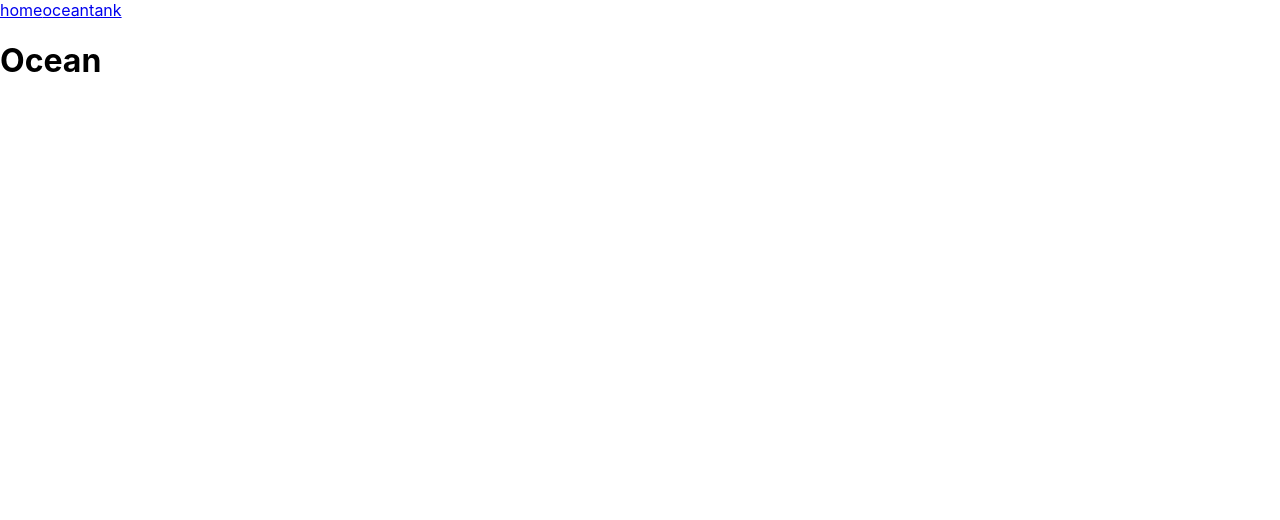
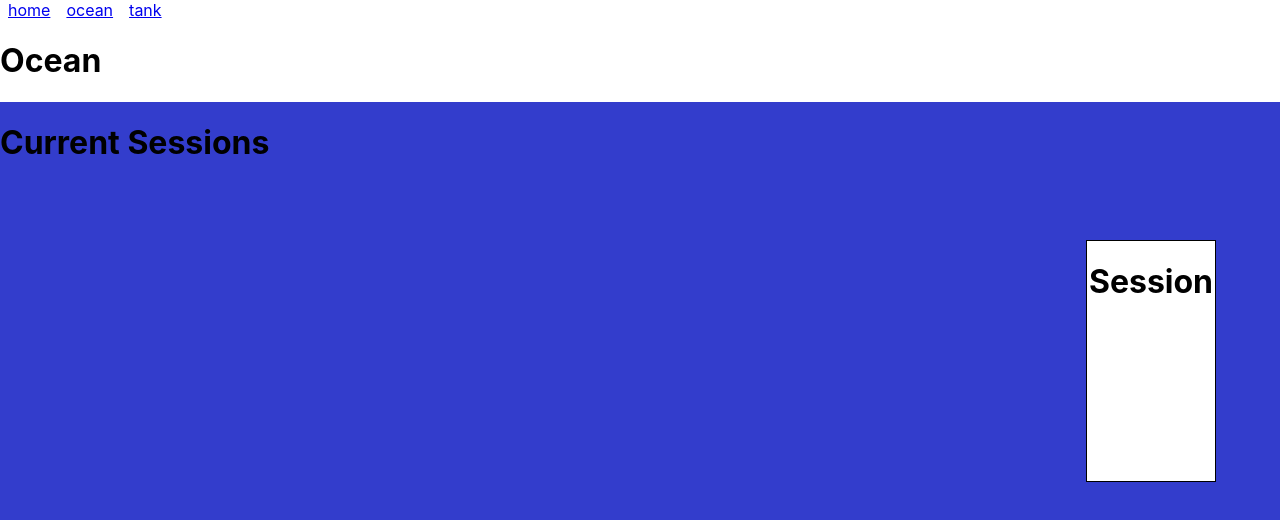
Before and after one commit to Matthew-Kwan/Ocean_app, a React (Create React App) app in the folder ocean/: page /ocean in a window 1280 px wide. Shown: the top 520 px of the page. Built offline with nearby package versions, Linux system fonts and the light colour scheme.

Commit message:
added some boxes and some useful hooks for auth

```diff
--- a/ocean/src/App.css
+++ b/ocean/src/App.css
@@ -2,37 +2,10 @@
   text-align: center;
 }
 
-.App-logo {
-  height: 40vmin;
-  pointer-events: none;
+#root {
+  height: 100%;
 }
 
-@media (prefers-reduced-motion: no-preference) {
-  .App-logo {
-    animation: App-logo-spin infinite 20s linear;
-  }
+.link {
+  padding:0.5rem;
 }
-
-.App-header {
-  background-color: #282c34;
-  min-height: 100vh;
-  display: flex;
-  flex-direction: column;
-  align-items: center;
-  justify-content: center;
-  font-size: calc(10px + 2vmin);
-  color: white;
-}
-
-.App-link {
-  color: #61dafb;
-}
-
-@keyframes App-logo-spin {
-  from {
-    transform: rotate(0deg);
-  }
-  to {
-    transform: rotate(360deg);
-  }
-}
--- a/ocean/src/App.js
+++ b/ocean/src/App.js
@@ -1,5 +1,5 @@
 import './App.css';
-import React from 'react'
+import React, { useState, useEffect } from 'react'
 
 // import components
 import Ocean from './components/Ocean'
@@ -9,19 +9,30 @@ import Tank from './components/Tank'
 import { Route, Switch, Link, BrowserRouter } from 'react-router-dom'
 
 function App() {
+
+  const [user, setUser] = useState({})
+  const [loggedIn, setLoggedIn] = useState(false)
+
+  useEffect(() => {
+    if(user) {
+      setLoggedIn(true)
+    }
+  },[user])
+
   return (
 
     <BrowserRouter>
       <div>
-        <Link to="/">home</Link>
-        <Link to="/ocean">ocean</Link>
-        <Link to="/tank">tank</Link>
+        <Link className="link" to="/">home</Link>
+        <Link className="link" to="/ocean">ocean</Link>
+        <Link className="link" to="/tank">tank</Link>
       </div>
 
       <Switch>
         <Route path="/ocean" render={() => {
+          // will need this to redirect to login page if the user is not logged in
           return (
-            <Ocean/>
+            <Ocean user={user} setUser={setUser}/>
           )
         }}/>
 
--- a/ocean/src/components/Ocean.js
+++ b/ocean/src/components/Ocean.js
@@ -1,8 +1,28 @@
-import React from 'react'
+import React, { useState, useEffect } from 'react'
+import './ocean.css'
 
-const Ocean = () => {
+
+
+
+const Ocean = ({user, setUser}) => {
+
   return (
-    <h1>Ocean</h1>
+    <div className="ocean">
+      <div>
+        <h1>Ocean</h1>
+      </div>
+
+      <div className="oceanContent">
+        {/*other fish*/}
+        <div className="currentSessionBox">
+          <h1>Current Sessions</h1>
+        </div>
+        {/*absolute position for session box*/}
+        <div className="sessionBox">
+          <h1> Session </h1>
+        </div>
+      </div>
+    </div>
   )
 }
 
--- /dev/null
+++ b/ocean/src/components/ocean.css
@@ -0,0 +1,27 @@
+
+.ocean {
+  display: flex;
+  flex-flow: column;
+  height: 100%;
+}
+
+.oceanContent {
+  flex: 1 1 auto;
+  z-index: 1;
+  background-color: rgb(51, 61, 204);
+}
+
+.sessionBox {
+  position: absolute;
+  right: 5vw;
+  top: 30vh;
+
+  width: 10vw;
+  height: 30vh;
+  z-index: 2;
+
+  background: white;
+
+  text-align: center;
+  border: solid 1px black;
+}
--- a/ocean/src/index.css
+++ b/ocean/src/index.css
@@ -1,3 +1,8 @@
+html {
+  height: 100%;
+  min-height: 100%;
+}
+
 body {
   margin: 0;
   font-family: -apple-system, BlinkMacSystemFont, 'Segoe UI', 'Roboto', 'Oxygen',
@@ -5,6 +10,8 @@ body {
     sans-serif;
   -webkit-font-smoothing: antialiased;
   -moz-osx-font-smoothing: grayscale;
+  height: 100%;
+  min-height: 100%;
 }
 
 code {
```
